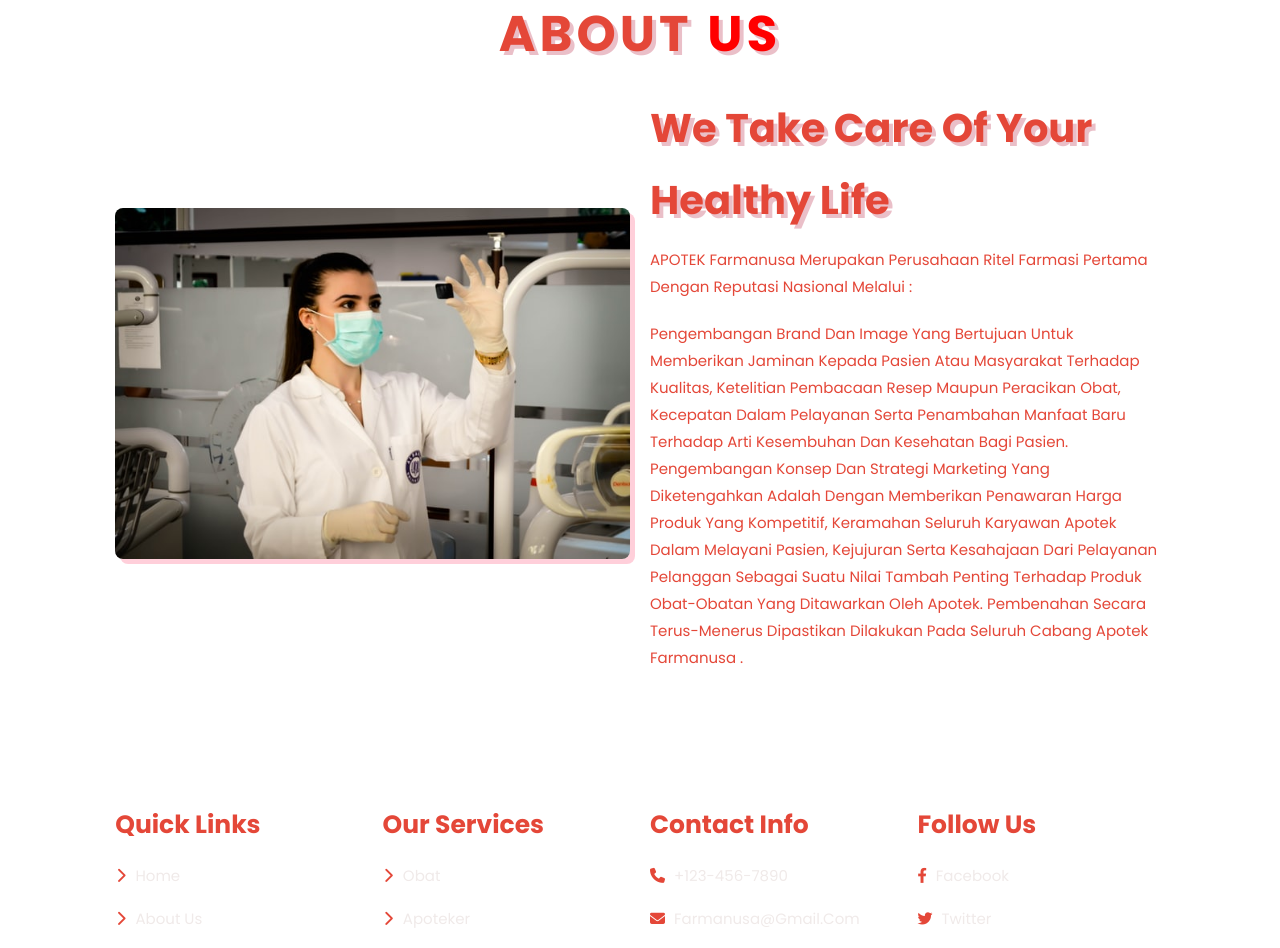
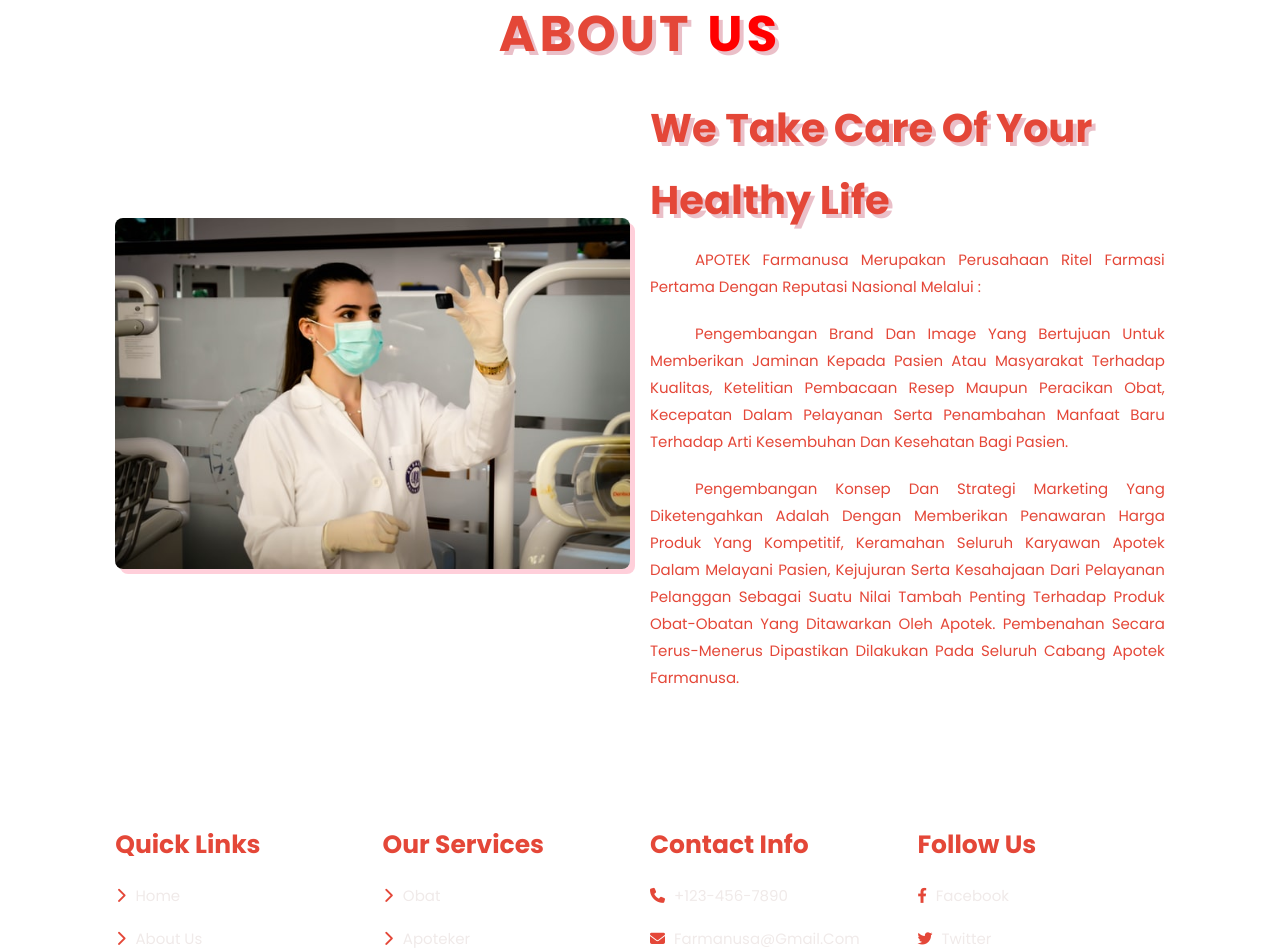
Before and after one commit to Hadieee/Farmanusa, a PHP site: page / in a window 1280 px wide. Shown: the part 537-1485 px from the top of the page. Run offline with PHP 8.4, Linux system fonts and the light colour scheme.

Commit message:
modified:   css/index.css 	modified:   index.php

```diff
--- a/css/index.css
+++ b/css/index.css
@@ -240,6 +240,7 @@ section {
     font-size: 1.7rem;
     color: var(--red);
     line-height: 1.8;
+    text-align: justify;
 }
 
 .heading{
@@ -499,6 +500,8 @@ section {
     padding:1rem 0;
     font-size: 1.5rem;
     line-height: 1.8;
+    text-align: justify;
+    text-indent: 3em;
 }
 
 .dark_mode {
--- a/index.php
+++ b/index.php
@@ -63,9 +63,9 @@
                 <h3>we take care of your healthy life</h3>
                 <p>APOTEK Farmanusa merupakan perusahaan Ritel Farmasi pertama dengan Reputasi Nasional melalui :</p>
                 <p>Pengembangan brand dan image yang bertujuan untuk memberikan jaminan kepada pasien atau masyarakat terhadap kualitas,
-                    Ketelitian pembacaan resep maupun peracikan obat, Kecepatan dalam pelayanan serta penambahan manfaat baru terhadap arti kesembuhan dan kesehatan bagi pasien. Pengembangan konsep dan strategi marketing yang diketengahkan adalah dengan memberikan penawaran harga produk yang kompetitif, Keramahan seluruh karyawan apotek dalam melayani pasien,
-                    Kejujuran serta kesahajaan dari pelayanan pelanggan sebagai suatu nilai tambah penting terhadap produk obat-obatan yang ditawarkan oleh apotek.
-                    Pembenahan secara terus-menerus dipastikan dilakukan pada seluruh cabang Apotek Farmanusa .</p>
+                    Ketelitian pembacaan resep maupun peracikan obat, Kecepatan dalam pelayanan serta penambahan manfaat baru terhadap arti kesembuhan dan kesehatan bagi pasien.</p>
+                <p>Pengembangan konsep dan strategi marketing yang diketengahkan adalah dengan memberikan penawaran harga produk yang kompetitif, Keramahan seluruh karyawan apotek dalam melayani pasien,
+                    Kejujuran serta kesahajaan dari pelayanan pelanggan sebagai suatu nilai tambah penting terhadap produk obat-obatan yang ditawarkan oleh apotek. Pembenahan secara terus-menerus dipastikan dilakukan pada seluruh cabang Apotek Farmanusa.</p>
             </div>
 
         </div>
```
